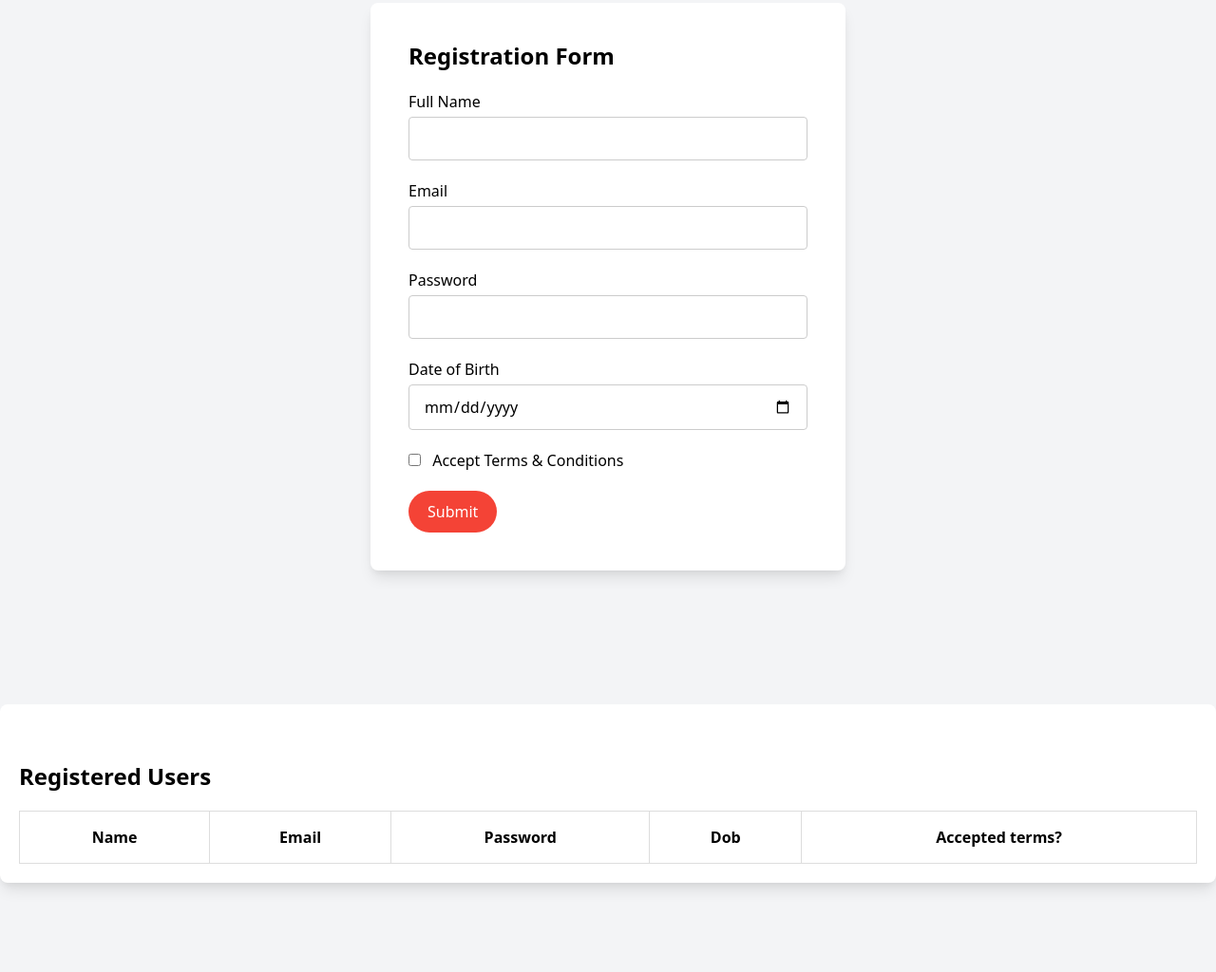
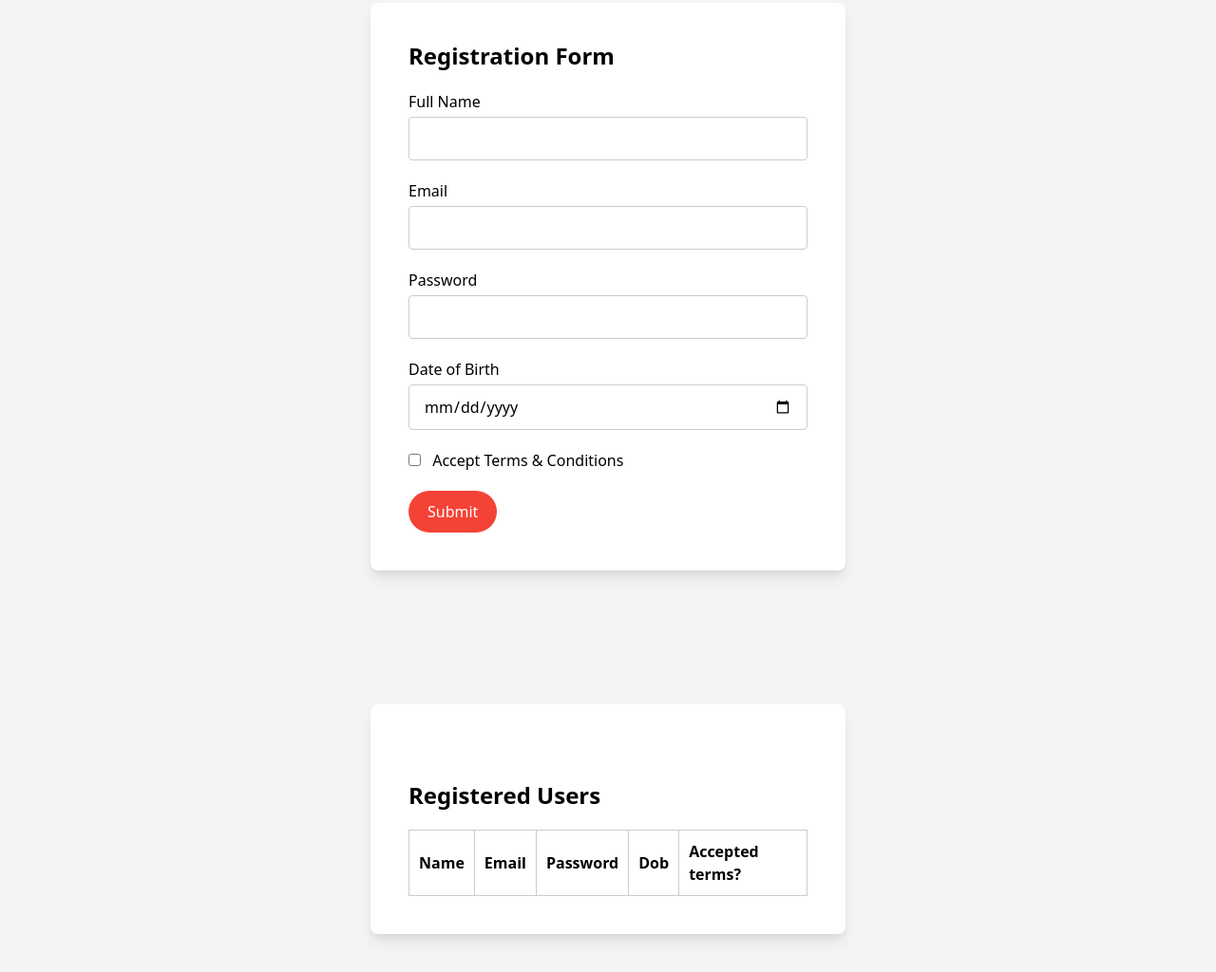
Before and after one commit to VishnuReddy25/prac, a plain HTML site: page index.html in a window 1280 px wide. Shown: the part 98-1122 px from the top of the page at 95% size. Before the commit the page ends 1068 px from the top, so only its background shows below. Drawn offline with nearby package versions, Linux system fonts and the light colour scheme.

Commit message:
Update index.html

```diff
--- a/index.html
+++ b/index.html
@@ -1,4 +1,3 @@
-<!--
 <!DOCTYPE html>
 <html lang="en">
 <head>
@@ -101,116 +100,3 @@
 <script src="./index.js"></script>
 </body>
 </html>
--->
-<!DOCTYPE html>
-<html lang="en">
-<head>
-  <meta charset="UTF-8">
-  <meta name="viewport" content="width=device-width, initial-scale=1.0">
-  <title>Registration Form</title>
-  <link href="https://cdn.jsdelivr.net/npm/tailwindcss@2.2.16/dist/tailwind.min.css" rel="stylesheet">
-
-  <style>
-    .container {
-      width: 500px;
-    }
-
-    .input-field {
-      display: block;
-      width: 100%;
-      padding: 10px 15px;
-      border: 1px solid #ccc;
-      border-radius: 4px;
-    }
-
-    .submit-button {
-      background-color: #f44336;
-      color: white;
-      padding: 10px 20px;
-      border-radius: 40px;
-      border: none;
-      cursor: pointer;
-      transition: background-color 0.2s ease-in-out;
-    }
-
-    .submit-button:hover {
-      background-color: #e74c3c;
-    }
-
-    .table {
-      width: 100%;
-      border-collapse: collapse;
-    }
-
-    th, td {
-      padding: 10px;
-      border: 1px solid #ccc;
-      text-align: left;
-    }
-
-    /* Additional CSS styles for the registered table */
-    .registered-table {
-      width: 100%;
-      padding: 20px;
-    }
-
-    .registered-table th, td {
-      padding: 15px;
-      background-color: #fff;
-      border: 1px solid #ddd;
-      text-align: center;
-    }
-
-    .registered-table h2 {
-      color: #000;
-    }
-  </style>
-</head>
-<body class="bg-gray-100">
-
-<div class="flex items-center justify-center h-screen">
-  <div class="container mx-auto my-10 p-10 bg-white shadow-lg rounded-lg">
-    <h2 class="text-2xl font-bold mb-5">Registration Form</h2>
-
-    <form id="registrationForm">
-      <div class="mb-5">
-        <label for="name" class="block mb-1">Full Name</label>
-        <input type="text" id="name" name="name" required class="input-field">
-      </div>
-      <div class="mb-5">
-        <label for="email" class="block mb-1">Email</label>
-        <input type="email" id="email" name="email" required class="input-field">
-      </div>
-      <div class="mb-5">
-        <label for="password" class="block mb-1">Password</label>
-        <input type="password" id="password" name="password" required class="input-field">
-      </div>
-      <div class="mb-5">
-        <label for="dob" class="block mb-1">Date of Birth</label>
-        <input type="date" id="dob" name="dob" required class="input-field">
-      </div>
-      <div class="mb-5">
-        <input type="checkbox" id="acceptedTerms" name="acceptedTerms" required>
-        <label for="acceptedTerms" class="ml-2">Accept Terms & Conditions</label>
-      </div>
-      <button type="submit" class="submit-button">
-        Submit
-      </button>
-    </form>
-  </div>
-</div>
-
-<div class="container mx-auto my-10 p-10 bg-white shadow-lg rounded-lg registered-table">
-  <h2 class="text-2xl font-bold mb-5 mt-10">Registered Users</h2>
-
-  <table class="table">
-    <thead>
-      <tr>
-        <th>Name</th>
-        <th>Email</th>
-        <th>Password</th>
-        <th>Dob</th>
-        <th>Accepted terms?</th>
-      </tr>
-    </thead>
-    <tbody
```
